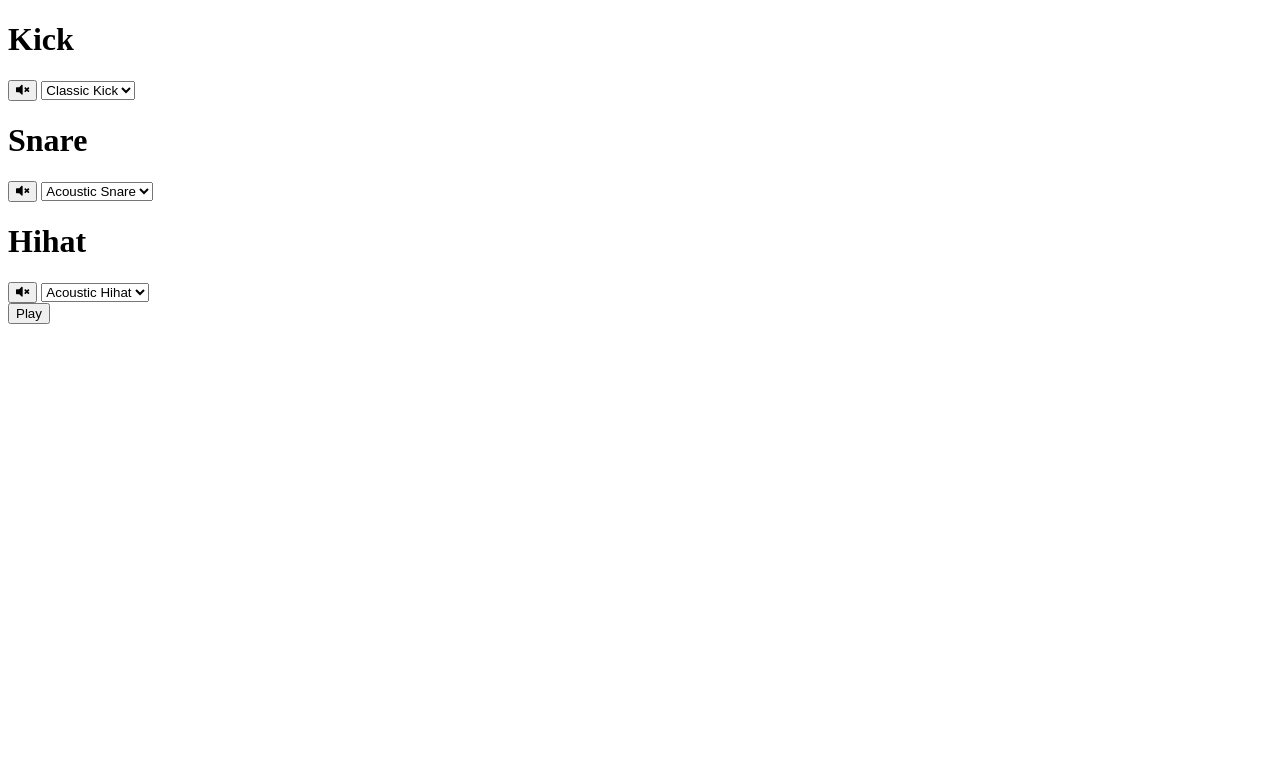
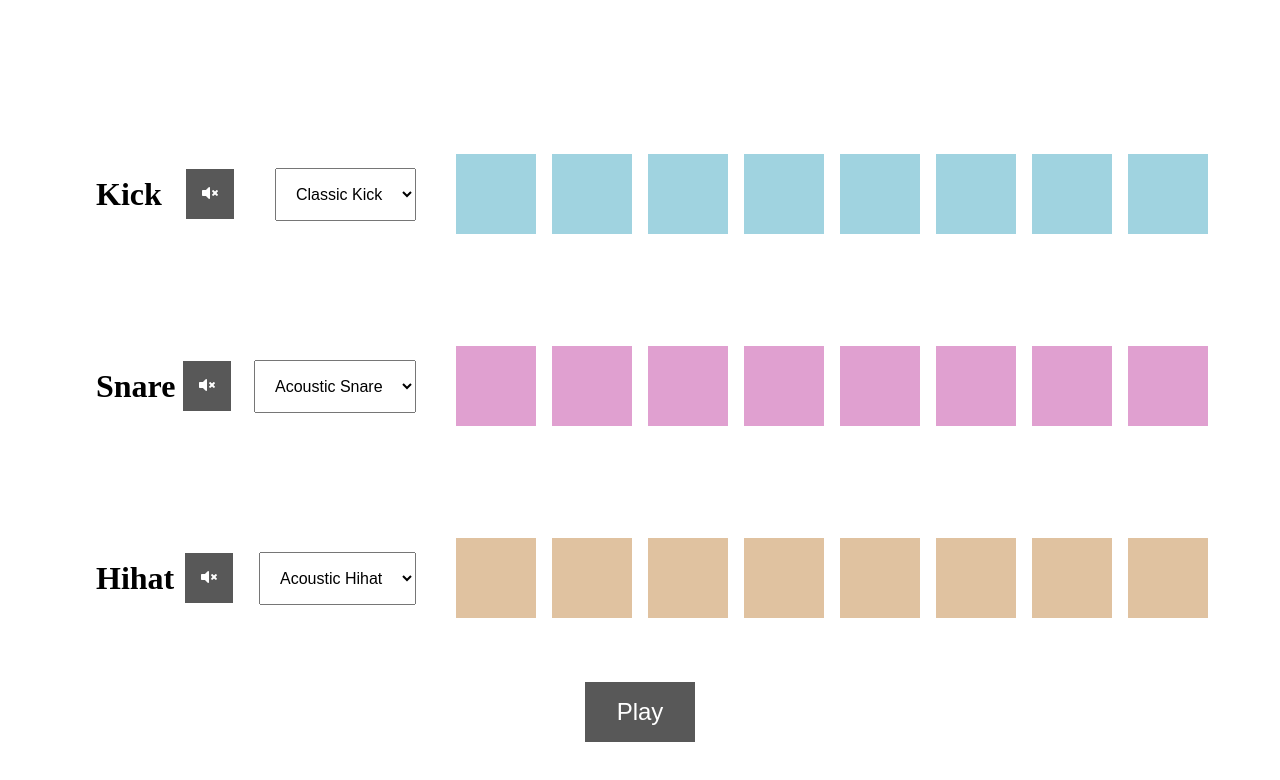
Before and after one commit to baberparweez/beatmaker-project, a plain HTML site: page index.html in a window 1280 px wide. Drawn offline with Linux system fonts and the light colour scheme.

Commit message:
update styling

```diff
--- a/index.html
+++ b/index.html
@@ -78,8 +78,8 @@
                     <div class="pad hihat-pad b7"></div>
                 </div>
             </div>
+            <button class="play">Play</button>
         </div>
-        <button class="play">Play</button>
         <audio class="kick-sound" src="./sounds/kick-classic.wav"></audio>
         <audio class="snare-sound" src="./sounds/snare-acoustic01.wav"></audio>
         <audio class="hihat-sound" src="./sounds/hihat-acoustic01.wav"></audio>
--- a/style.css
+++ b/style.css
@@ -0,0 +1,109 @@
+* {
+    box-sizing: border-box;
+    margin: 0;
+    padding: 0;
+}
+
+body {
+    font-family: san-serif;
+}
+
+i,
+svg {
+    pointer-events: none;
+}
+
+.kick-pad,
+.snare-pad,
+.hihat-pad {
+    cursor: pointer;
+    margin: 1rem 0.5rem;
+    height: 5rem;
+    width: 5rem;
+}
+
+.kick-pad {
+    background: rgb(160, 211, 224);
+}
+
+.snare-pad {
+    background: rgb(224, 160, 208);
+}
+
+.hihat-pad {
+    background: rgb(224, 194, 160);
+}
+
+.kick-pad.active {
+    background: rgb(59, 197, 231);
+}
+
+.snare-pad.active {
+    background: rgb(218, 58, 178);
+}
+
+.hihat-pad.active {
+    background: rgb(241, 158, 64);
+}
+
+.sequencer {
+    display: flex;
+    flex-direction: column;
+    align-items: center;
+    justify-content: center;
+    min-height: 100vh;
+}
+
+.kick-track,
+.snare-track,
+.hihat-track {
+    display: flex;
+    align-items: center;
+    justify-content: space-between;
+    margin-top: 5rem;
+    width: 90%;
+}
+
+.kick,
+.snare,
+.hihat {
+    display: flex;
+}
+
+.controls {
+    display: flex;
+    align-items: center;
+    justify-content: space-between;
+    flex: 1;
+    margin: 0rem 2rem;
+}
+
+.controls button {
+    background: rgb(88, 88, 88);
+    border: none;
+    color: white;
+    cursor: pointer;
+    font-size: 1rem;
+    padding: 1rem;
+    transition: all 0.5s ease;
+}
+
+.pad {
+    transition: all 0.5s ease;
+}
+
+.play {
+    background: rgb(88, 88, 88);
+    border: none;
+    color: white;
+    cursor: pointer;
+    font-size: 1.5rem;
+    margin-top: 3rem;
+    padding: 1rem 2rem;
+}
+
+select {
+    font-size: 1rem;
+    margin-left: 1rem;
+    padding: 1rem;
+}
```
